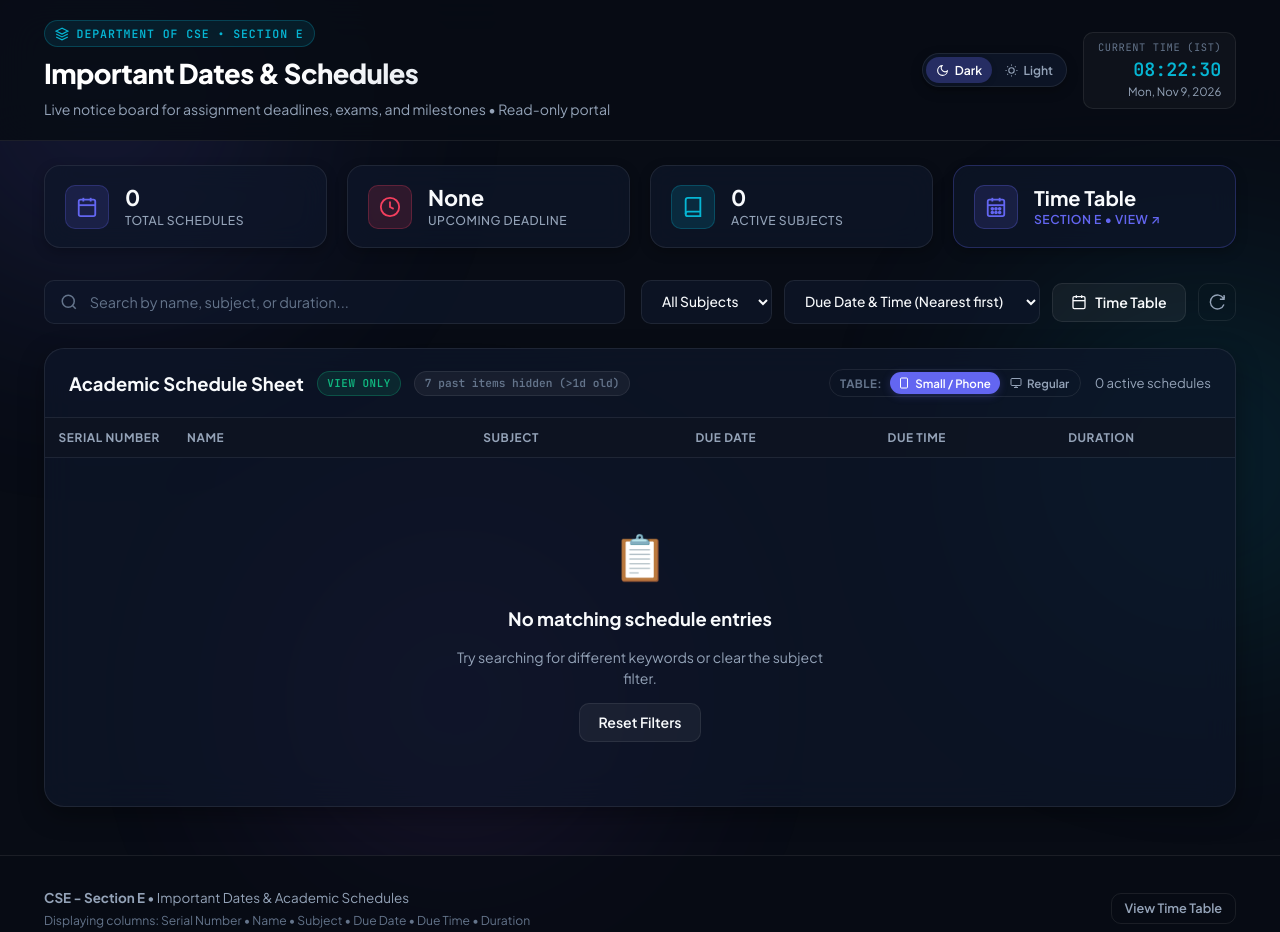
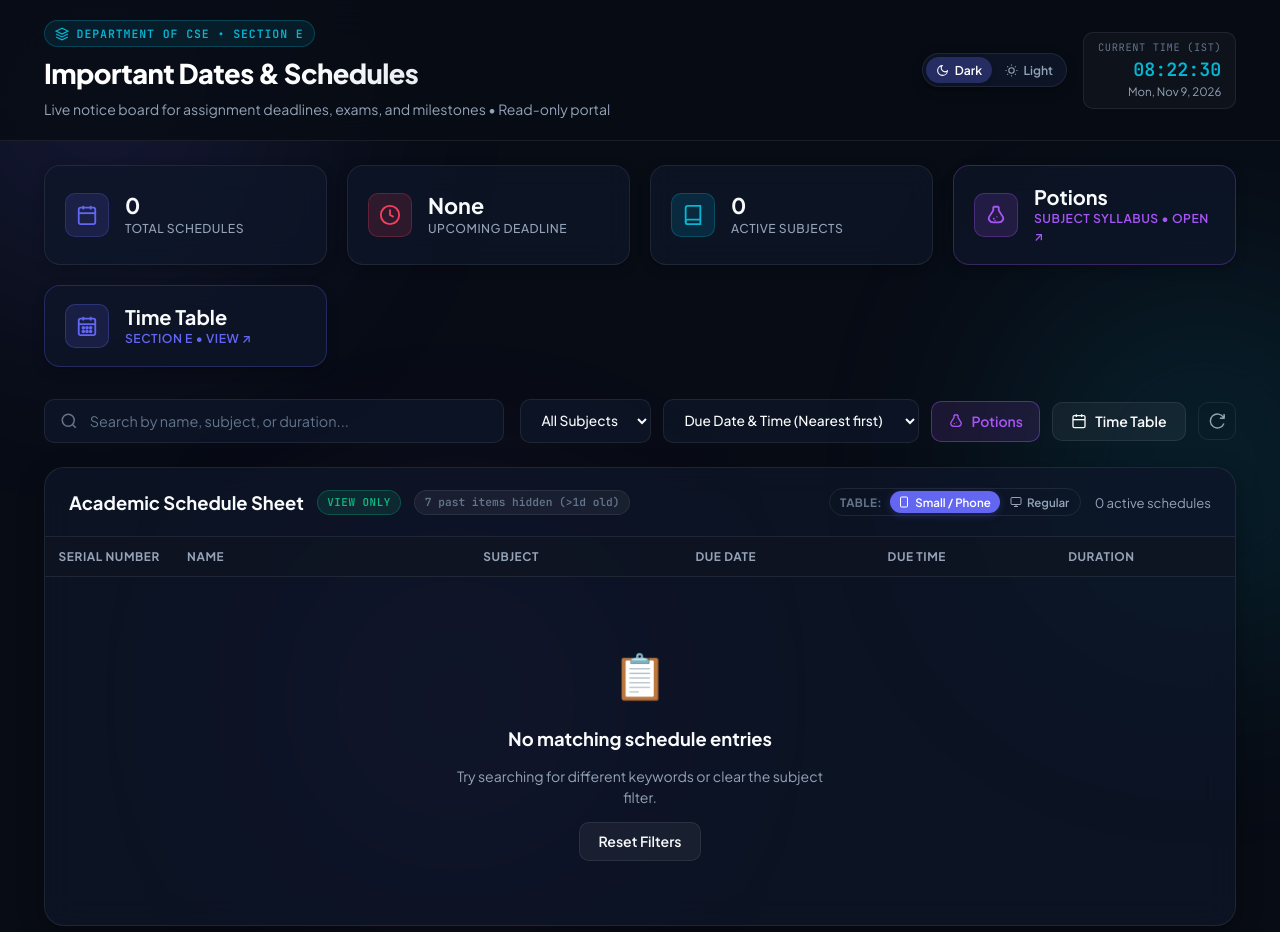
Before and after one commit to SamarthKamble089/CSE_E_Important_Dates, a plain HTML site: page index.html in a window 1280 px wide. Shown: the top 932 px of the page. Drawn offline with Linux system fonts and the light colour scheme; no server answers.

Commit message:
Syllabus tab added

```diff
--- a/index.html
+++ b/index.html
@@ -118,6 +118,21 @@
         </div>
       </div>
 
+      <a class="stat-card stat-card-interactive potions-card" id="openPotionsCard" href="https://docs.google.com/document/d/1VaUhq8K8fnK2XZphHLswSCfXqhqDWJyjUrxUcjW-ZAA/edit?usp=sharing" target="_blank" rel="noopener noreferrer" title="View Subject Syllabus (Potions)">
+        <div class="stat-icon potions-icon">
+          <svg viewBox="0 0 24 24" fill="none" stroke="currentColor" stroke-width="2">
+            <path d="M9 3h6M9 3v4L4.5 14C3.5 16 4.5 20 9 20h6c4.5 0 5.5-4 4.5-6L15 7V3M9 3h6"/>
+            <circle cx="9.5" cy="16" r="1" fill="currentColor" stroke="none"/>
+            <circle cx="13" cy="14" r="0.75" fill="currentColor" stroke="none"/>
+            <circle cx="11" cy="18" r="0.75" fill="currentColor" stroke="none"/>
+          </svg>
+        </div>
+        <div class="stat-info">
+          <span class="stat-value potions-val">Potions</span>
+          <span class="stat-title potions-sub">Subject Syllabus &bull; Open ↗</span>
+        </div>
+      </a>
+
       <div class="stat-card stat-card-interactive" id="openTimetableCard" role="button" tabindex="0" title="Click to view weekly class timetable">
         <div class="stat-icon timetable-icon">
           <svg viewBox="0 0 24 24" fill="none" stroke="currentColor" stroke-width="2">
@@ -174,6 +189,15 @@
               <option value="subject-asc">Subject: A &rarr; Z</option>
             </select>
           </div>
+
+          <a class="btn btn-potions" id="openPotionsBtn" href="https://docs.google.com/document/d/1VaUhq8K8fnK2XZphHLswSCfXqhqDWJyjUrxUcjW-ZAA/edit?usp=sharing" target="_blank" rel="noopener noreferrer" title="View Subject Syllabus">
+            <svg class="icon" viewBox="0 0 24 24" fill="none" stroke="currentColor" stroke-width="2">
+              <path d="M9 3h6M9 3v4L4.5 14C3.5 16 4.5 20 9 20h6c4.5 0 5.5-4 4.5-6L15 7V3"/>
+              <circle cx="9.5" cy="16" r="1" fill="currentColor" stroke="none"/>
+              <circle cx="13" cy="14" r="0.75" fill="currentColor" stroke="none"/>
+            </svg>
+            <span>Potions</span>
+          </a>
 
           <button class="btn btn-secondary" id="openTimetableBtn" type="button" title="View Weekly Class Time Table">
             <svg class="icon" viewBox="0 0 24 24" fill="none" stroke="currentColor" stroke-width="2">
--- a/style.css
+++ b/style.css
@@ -2172,6 +2172,79 @@ body {
   font-weight: 600;
 }
 
+/* ==========================================================================
+   Potions Card & Button
+   ========================================================================== */
+
+.potions-icon {
+  background: rgba(168, 85, 247, 0.15);
+  color: #a855f7;
+  border: 1px solid rgba(168, 85, 247, 0.3);
+  transition: all var(--transition-fast);
+}
+
+.stat-card-interactive:hover .potions-icon {
+  background: #a855f7;
+  color: #ffffff;
+  transform: scale(1.05);
+}
+
+.potions-card {
+  border-color: rgba(168, 85, 247, 0.28) !important;
+  text-decoration: none;
+}
+
+.potions-card:hover,
+.potions-card:focus-visible {
+  border-color: #a855f7 !important;
+  box-shadow: 0 8px 24px rgba(168, 85, 247, 0.25) !important;
+}
+
+.potions-val {
+  font-size: 1.25rem;
+  font-weight: 700;
+  color: var(--text-main);
+  display: flex;
+  align-items: center;
+  gap: 0.35rem;
+}
+
+.potions-sub {
+  color: #a855f7;
+  font-weight: 600;
+}
+
+.btn-potions {
+  display: inline-flex;
+  align-items: center;
+  gap: 0.45rem;
+  padding: 0.55rem 1rem;
+  border-radius: var(--radius-md);
+  font-size: 0.875rem;
+  font-weight: 600;
+  font-family: var(--font-sans);
+  cursor: pointer;
+  border: 1px solid rgba(168, 85, 247, 0.4);
+  background: rgba(168, 85, 247, 0.12);
+  color: #a855f7;
+  text-decoration: none;
+  transition: all var(--transition-fast);
+  white-space: nowrap;
+}
+
+.btn-potions:hover {
+  background: #a855f7;
+  color: #ffffff;
+  border-color: #a855f7;
+  box-shadow: 0 4px 16px rgba(168, 85, 247, 0.35);
+  transform: translateY(-1px);
+}
+
+.btn-potions .icon {
+  width: 16px;
+  height: 16px;
+}
+
 /* Timetable Lightbox Modal */
 .timetable-modal-card {
   max-width: 980px;
```
